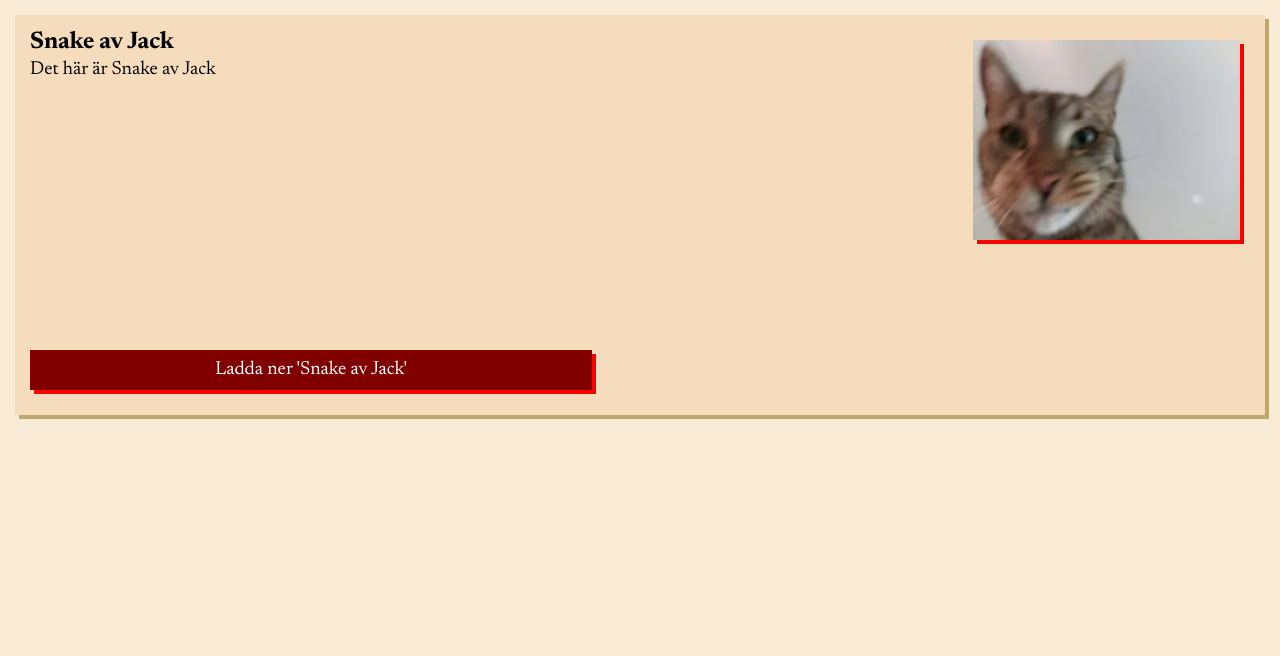
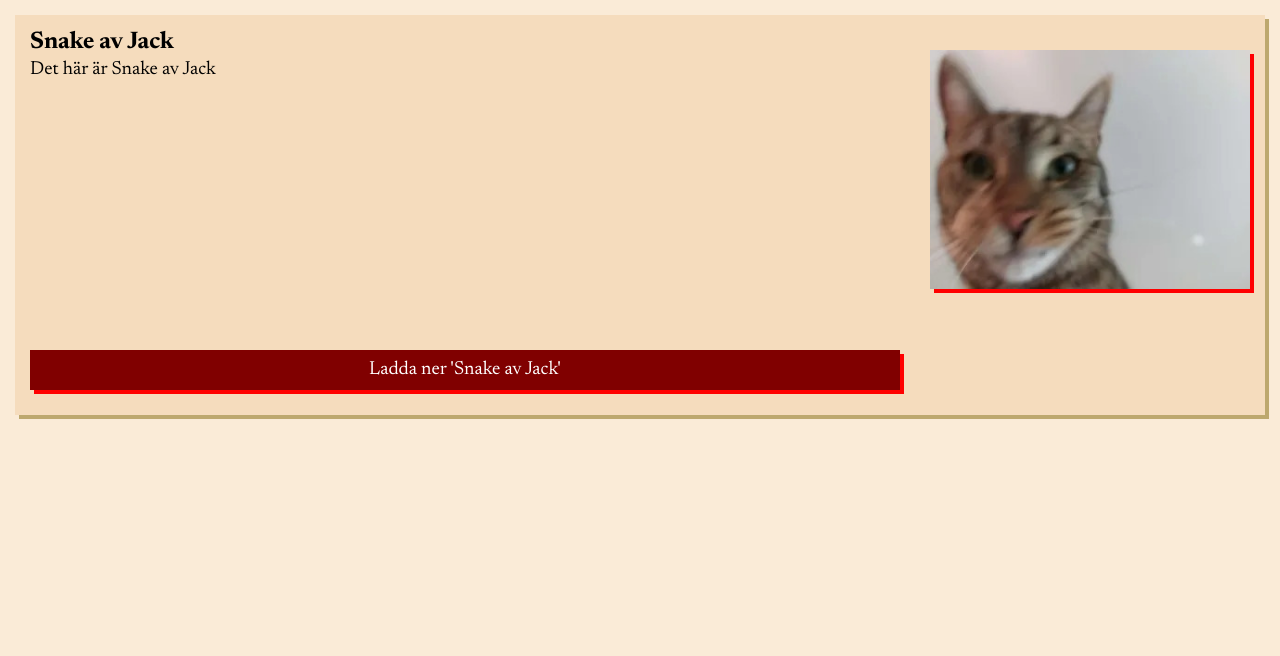
Before and after one commit to Kattmys/Kattmys, a Flask app: page /download/snake_jack in a window 1280 px wide. Shown: the part 144-800 px from the top of the page. Run offline with Flask 3, Linux system fonts and the light colour scheme.

Commit message:
minor ui tweak

```diff
--- a/static/css/all.css
+++ b/static/css/all.css
@@ -44,7 +44,7 @@ p, a {
     /*-webkit-filter: drop-shadow(2px 2px yellow);*/
     /*filter: drop-shadow(2px 2px yellow);*/
 
-    margin-top: 10px;
+    /* margin-top: 10px; */
 }
 
 #kattmysbild {
--- a/static/css/download_page.css
+++ b/static/css/download_page.css
@@ -65,23 +65,26 @@ p {
         min-height: 400px;
         box-shadow: 4px 4px rgb(189, 168, 110);
 
-        grid-template-columns: 1fr min(fit-content, 40%);
+        grid-template-columns: 1fr min-content;
         grid-template-rows: 30px 1fr auto;
         grid-template-areas: "ih2  images"
                              "ip   images"
-                             "down .";
+                             "down images";
     }
 
     #download-images {
+        width: fit-content;
         grid-area: images;
         height: 100%;
+        margin-left: 30px;
     }
 
     .download-img {
         max-width: 90%;
-        height: 200px;
+        width: 320px;
+        min-width: 320px;
         float: right;
-        margin: 10px;
+        margin-top: 20px;
     }
 
     h2        { grid-area: ih2; }
```
